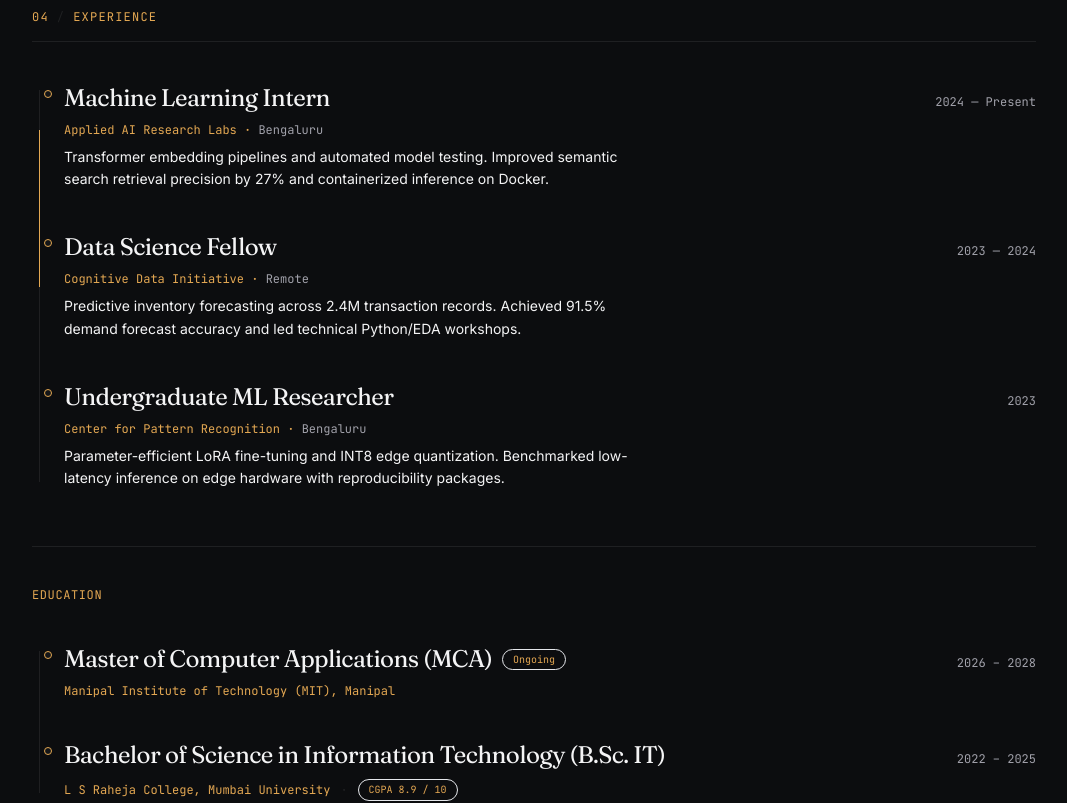
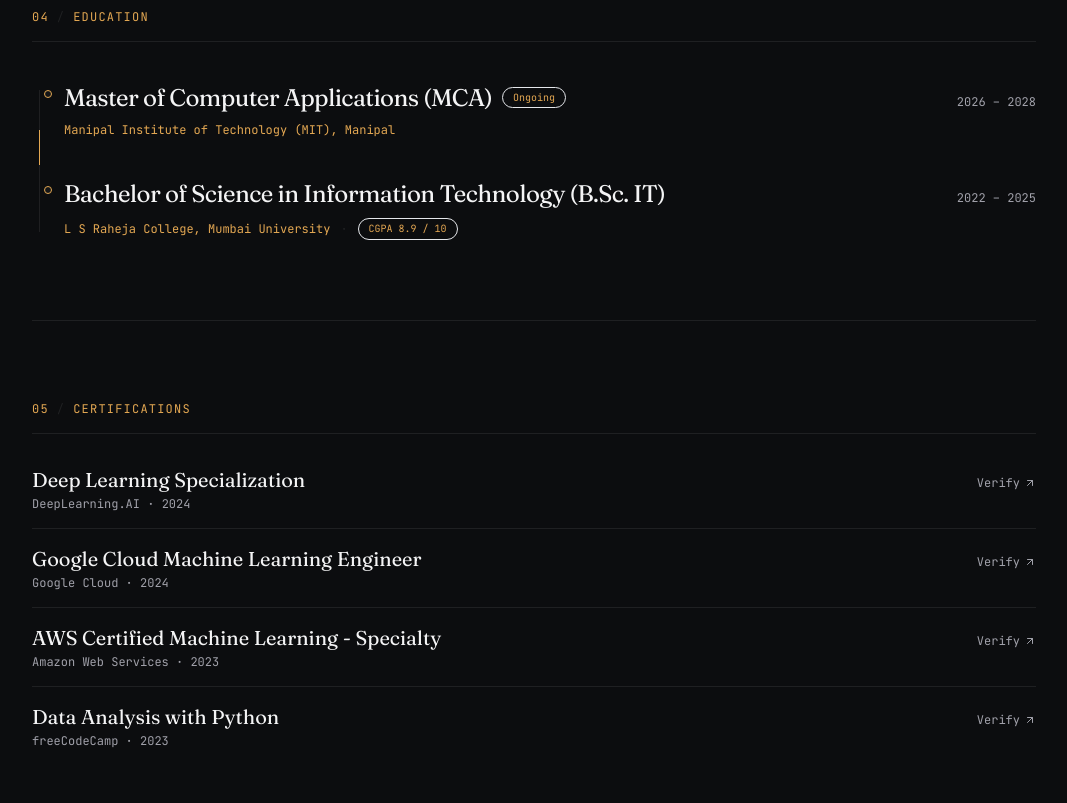
Before and after one commit to KrishnaTerminalOpen/krishna_sahu, a Next.js app: page / in a window 1280 px wide. Shown: the part 4560-5363 px from the top of the page, without its empty margins (106-1173 px from the left). Built offline with nearby package versions, Linux system fonts and the light colour scheme; no server answers.

Commit message:
Remove dummy experience section and promote Education to 04 / Education

```diff
--- a/components/CommandPalette.tsx
+++ b/components/CommandPalette.tsx
@@ -142,13 +142,13 @@ export function CommandPalette({
       },
     },
     {
-      id: 'nav-experience',
+      id: 'nav-education',
       icon: Briefcase,
-      title: '04 / Experience Timeline',
-      description: 'Research lab internships and data science fellowship',
+      title: '04 / Education',
+      description: 'Master of Computer Applications (MCA) and B.Sc. IT timeline',
       category: 'Navigation',
       run: () => {
-        document.getElementById('experience')?.scrollIntoView({ behavior: 'smooth' });
+        document.getElementById('education')?.scrollIntoView({ behavior: 'smooth' });
         onClose();
       },
     },
--- a/components/ExperienceTimeline.tsx
+++ b/components/ExperienceTimeline.tsx
@@ -6,7 +6,7 @@ import { SectionHeader } from './SectionHeader';
 import { motion, useScroll, useTransform } from 'framer-motion';
 
 export function ExperienceTimeline() {
-  const { experience, education } = PORTFOLIO_CONTENT;
+  const { education } = PORTFOLIO_CONTENT;
   const containerRef = useRef<HTMLDivElement>(null);
 
   const { scrollYProgress } = useScroll({
@@ -17,10 +17,10 @@ export function ExperienceTimeline() {
   const lineHeight = useTransform(scrollYProgress, [0, 1], ['0%', '100%']);
 
   return (
-    <section id="experience" className="py-20 border-b border-border scroll-mt-20">
+    <section id="education" className="py-20 border-b border-border scroll-mt-20">
       <SectionHeader
-        number={experience.sectionNumber}
-        title={experience.sectionTitle}
+        number={education.sectionNumber}
+        title={education.sectionTitle}
       />
 
       <div ref={containerRef} className="relative pl-6 sm:pl-8 space-y-10">
@@ -31,42 +31,9 @@ export function ExperienceTimeline() {
           style={{ height: lineHeight }}
         />
 
-        {experience.items.map((item, index) => (
-          <div key={`${item.role}-${index}`} className="relative space-y-2">
-            {/* Dot marker */}
-            <div className="absolute -left-[20px] top-2 w-2 h-2 rounded-full border border-accent bg-surface" />
-
-            <div className="flex flex-col sm:flex-row sm:items-baseline justify-between gap-1">
-              <h3 className="font-serif text-xl sm:text-2xl text-foreground font-normal tracking-tight">
-                {item.role}
-              </h3>
-              <span className="font-mono text-xs text-muted">
-                {item.period}
-              </span>
-            </div>
-
-            <div className="font-mono text-xs text-accent">
-              {item.organization} &middot; <span className="text-muted">{item.location}</span>
-            </div>
-
-            <p className="font-sans text-sm text-foreground/80 font-light leading-relaxed max-w-xl">
-              {item.summary} {item.highlight}
-            </p>
-          </div>
-        ))}
-      </div>
-
-      {/* Education Block */}
-      <div className="mt-14 pt-10 border-t border-border">
-        <div className="font-mono text-xs text-accent uppercase tracking-wider mb-8">
-          {education.sectionTitle}
-        </div>
-
-        <div className="relative pl-6 sm:pl-8 space-y-10">
-          <div className="absolute left-[7px] top-2 bottom-2 w-[1px] bg-border" />
-
         {education.items.map((edu, index) => (
           <div key={`${edu.degree}-${index}`} className="relative space-y-2">
+            {/* Dot marker */}
             <div className="absolute -left-[20px] top-2 w-2 h-2 rounded-full border border-accent bg-surface" />
 
             <div className="flex flex-col sm:flex-row sm:items-baseline justify-between gap-2">
@@ -100,7 +67,6 @@ export function ExperienceTimeline() {
           </div>
         ))}
       </div>
-      </div>
     </section>
   );
 }
--- a/data/portfolio.ts
+++ b/data/portfolio.ts
@@ -323,8 +323,9 @@ export const PORTFOLIO_CONTENT = {
     ] as ExperienceItem[],
   },
 
-  // Education (Latest first: MCA, then B.Sc. IT)
+  // 04 / Education (Latest first: MCA, then B.Sc. IT)
   education: {
+    sectionNumber: '04',
     sectionTitle: 'Education',
     items: [
       {
```
Lines whose indentation alone changed are shown as unchanged.
